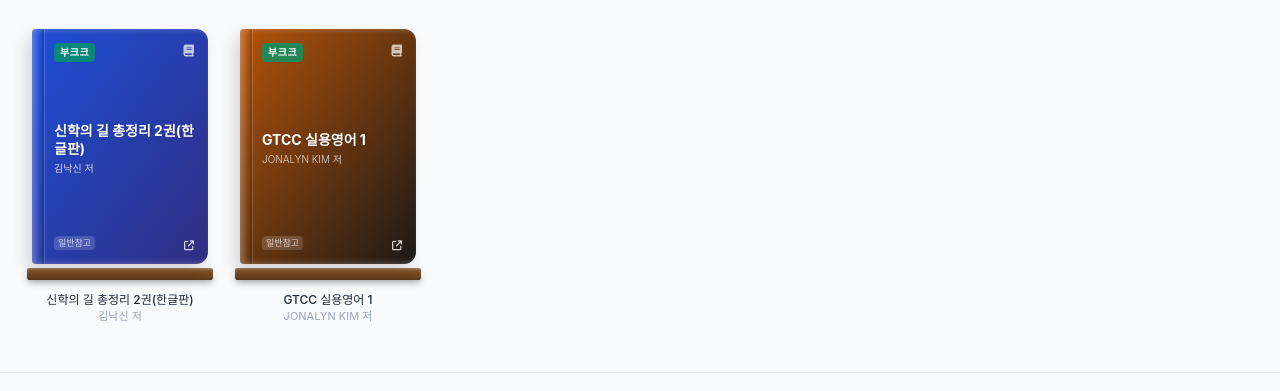
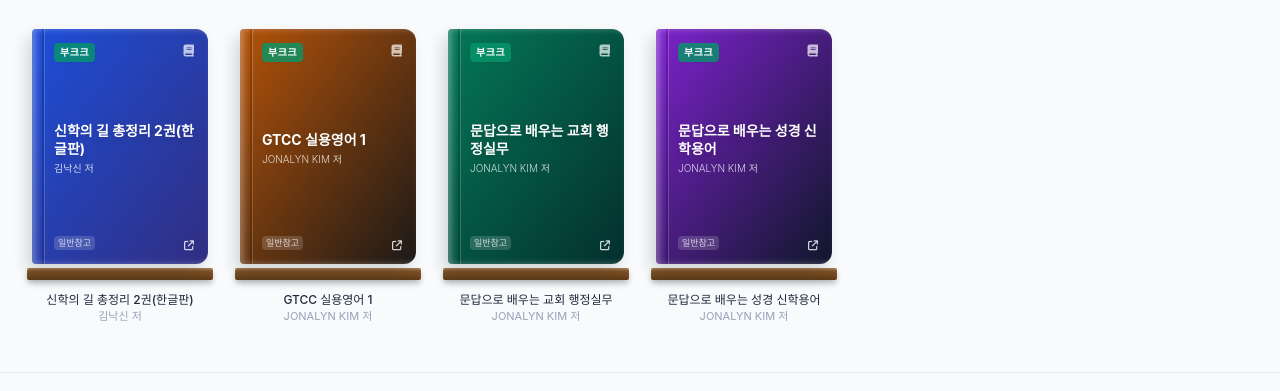
Before and after one commit to PeterKimCode/hyts_website, a plain HTML site: page board_posts/online-lectures/2026-04-02-online-class-guide.html in a window 1280 px wide. Shown: the part 2779-3170 px from the top of the page. Drawn offline with nearby package versions, Linux system fonts and the light colour scheme; a web font is replaced by a local one.

Commit message:
Update 2026-04-02-online-class-guide.html

```diff
--- a/board_posts/online-lectures/2026-04-02-online-class-guide.html
+++ b/board_posts/online-lectures/2026-04-02-online-class-guide.html
@@ -310,7 +310,9 @@
             { id: 41, name: "신학의 길 총정리 2권(영문판)", url: "https://bookk.co.kr/bookStore/6ad468b683a633ddc5f2a324", author: "김낙신 저", store: "부크크" },
             { id: 42, name: "신학의 길 총정리 1권(한글판)", url: "https://bookk.co.kr/bookStore/6ae91d0a098f6020fd9a221f", author: "김낙신 저", store: "부크크" },
             { id: 43, name: "신학의 길 총정리 2권(한글판)", url: "https://bookk.co.kr/bookStore/6ae91d535a4b2aeff592d932", author: "김낙신 저", store: "부크크" },
-            { id: 44, name: "GTCC 실용영어 1", url: "https://bookk.co.kr/bookStore/6aea54d967e8070d20cd2913", author: "JONALYN KIM 저", store: "부크크" }
+            { id: 44, name: "GTCC 실용영어 1", url: "https://bookk.co.kr/bookStore/6aea54d967e8070d20cd2913", author: "JONALYN KIM 저", store: "부크크" },
+            { id: 45, name: "문답으로 배우는 교회 행정실무 ", url: "https://bookk.co.kr/bookStore/6af317ee2f86b78bcfefe390", author: "JONALYN KIM 저", store: "부크크" },
+            { id: 46, name: "문답으로 배우는 성경 신학용어  ", url: "https://bookk.co.kr/bookStore/6af31a18d0a65c4f1a010e54", author: "JONALYN KIM 저", store: "부크크" }
           ];
 
         const storeBadgeStyles = {
```
